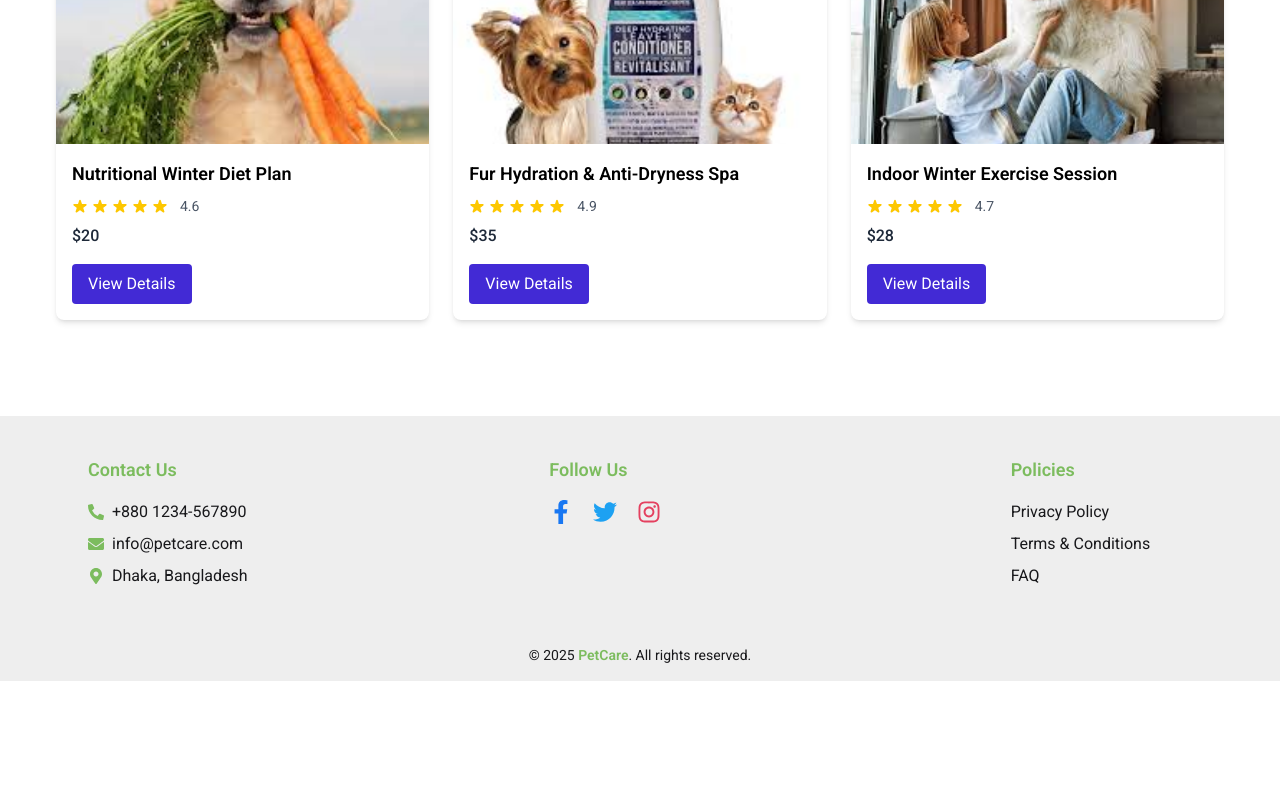
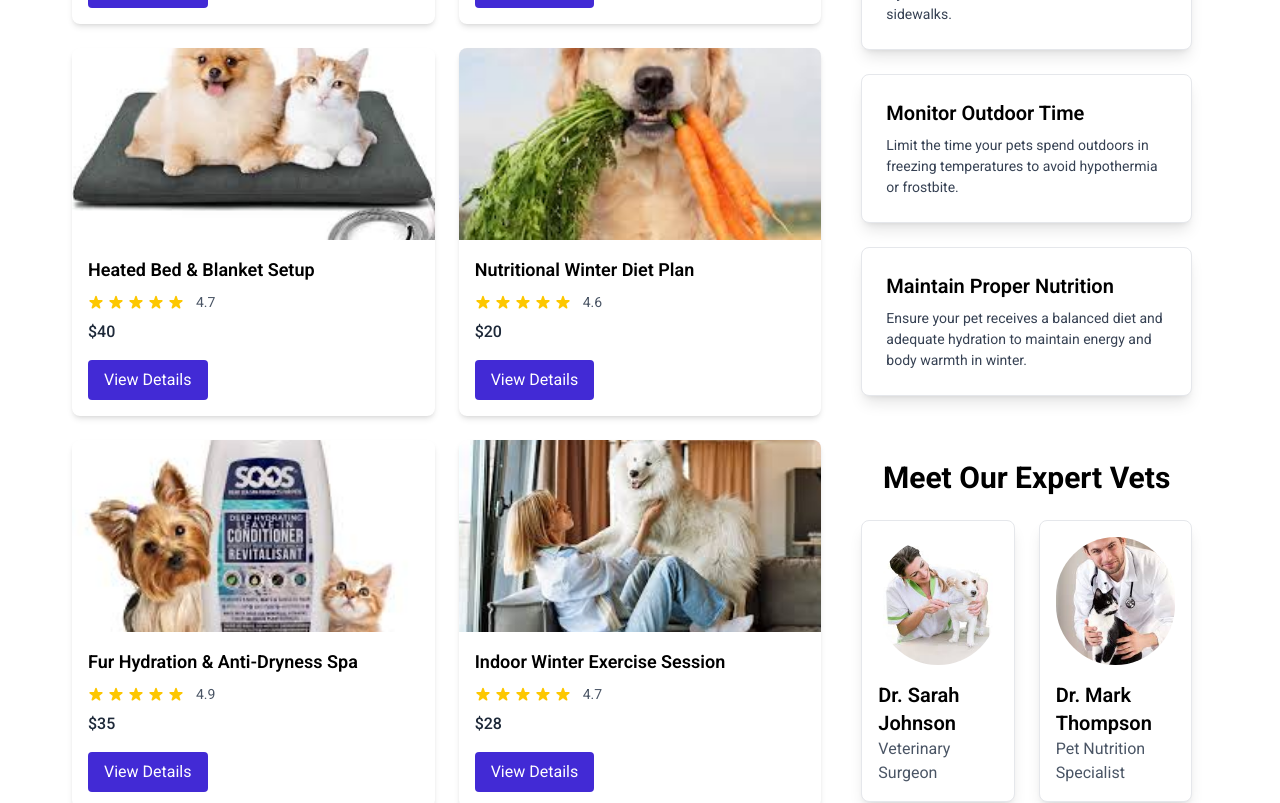
Before and after one commit to saifuldoict/Pet-Care, a React (Vite) app: page / in a window 1280 px wide. Shown: the part 1060-1863 px from the top of the page. Before the commit the page ends 1741 px from the top, so only its background shows below. Built offline with nearby package versions, Linux system fonts and the light colour scheme; no server answers.

Commit message:
Winter Care Tips for Pets added

```diff
--- /dev/null
+++ b/src/components/ExpertVets.jsx
@@ -0,0 +1,45 @@
+import React from "react";
+import doc1 from '../assets/doc2.jpeg'
+import doctor1 from '../assets/doctor1.jpeg'
+const ExpertVets = () => {
+  const vets = [
+    {
+      id: 1,
+      name: "Dr. Sarah Johnson",
+      designation: "Veterinary Surgeon",
+      image:doc1,
+
+    },
+    {
+      id: 2,
+      name: "Dr. Mark Thompson",
+      designation: "Pet Nutrition Specialist",
+      image:doctor1
+
+    },
+  ];
+
+  return (
+    <div className="max-w-4xl mx-auto px-4 py-2">
+      <h2 className="text-3xl font-bold text-center mb-6">Meet Our Expert Vets</h2>
+      <div className="grid grid-cols-1 sm:grid-cols-2 gap-6">
+        {vets.map((vet) => (
+          <div
+            key={vet.id}
+            className="card bg-base-100 shadow-lg border border-gray-200 hover:shadow-xl transition-all duration-300 flex flex-col items-center p-4"
+          >
+            <img
+              src={vet.image}
+              alt={vet.name}
+              className="w-32 h-32 rounded-full object-cover mb-4"
+            />
+            <h3 className="text-xl font-semibold">{vet.name}</h3>
+            <p className="text-gray-600">{vet.designation}</p>
+          </div>
+        ))}
+      </div>
+    </div>
+  );
+};
+
+export default ExpertVets;
--- a/src/components/WinterCareServices.jsx
+++ b/src/components/WinterCareServices.jsx
@@ -2,7 +2,7 @@ import React from 'react'
 
 const WinterCareServices = ({service}) => {
      const {image,serviceName,rating,price} = service;
-    console.log(service)
+
   return (
     <div className="max-w-sm bg-white rounded-lg shadow-md overflow-hidden hover:shadow-lg transition-shadow duration-300">
       <img src={image} alt={serviceName} className="w-full h-48 object-cover" />
--- /dev/null
+++ b/src/components/WinterCareTips.jsx
@@ -0,0 +1,52 @@
+import React from "react";
+
+const WinterCareTips = () => {
+  const tips = [
+    {
+      id: 1,
+      title: "Keep Your Pet Warm Indoors",
+      description:
+        "Provide cozy bedding, blankets, or a heated pet mat to keep your furry friend warm during chilly winter nights.",
+    },
+    {
+      id: 2,
+      title: "Protect Paws from Ice and Salt",
+      description:
+        "Use pet-safe booties or paw wax to prevent injuries from ice, snow, and salt on sidewalks.",
+    },
+    {
+      id: 3,
+      title: "Monitor Outdoor Time",
+      description:
+        "Limit the time your pets spend outdoors in freezing temperatures to avoid hypothermia or frostbite.",
+    },
+    {
+      id: 4,
+      title: "Maintain Proper Nutrition",
+      description:
+        "Ensure your pet receives a balanced diet and adequate hydration to maintain energy and body warmth in winter.",
+    },
+
+  ];
+
+  return (
+    <div className="max-w-6xl mx-auto px-4 py-8">
+      <h2 className="text-3xl font-bold text-center mb-6">Winter Care Tips for Pets</h2>
+      <div className="grid grid-cols-1 sm:grid-cols-1 lg:grid-cols-1 gap-6">
+        {tips.map((tip) => (
+          <div
+            key={tip.id}
+            className="card bg-base-100 shadow-lg border border-gray-200 hover:shadow-xl transition-all duration-300"
+          >
+            <div className="card-body">
+              <h3 className="card-title text-xl font-semibold">{tip.title}</h3>
+              <p className="text-gray-700">{tip.description}</p>
+            </div>
+          </div>
+        ))}
+      </div>
+    </div>
+  );
+};
+
+export default WinterCareTips;
--- a/src/pages/HomePage.jsx
+++ b/src/pages/HomePage.jsx
@@ -1,23 +1,38 @@
-import React from 'react'
- import HeroSlider from '../components/HeroSlider'
-import WinterCareServices from '../components/WinterCareServices'
+import React from "react";
+import HeroSlider from "../components/HeroSlider";
+import WinterCareServices from "../components/WinterCareServices";
+import WinterCareTips from "../components/WinterCareTips";
+import ExpertVets from "../components/ExpertVets";
 import { useLoaderData } from "react-router";
+
 const HomePage = () => {
-  const services = useLoaderData(); // ✅ useLoaderData returns your fetched data
+  const services = useLoaderData(); // winter services
 
   return (
-    <div>
-     <HeroSlider/>
+    <div className="max-w-[1200px] mx-auto px-4 mt-6">
+      <HeroSlider />
 
-      <div className="grid grid-cols-1 md:grid-cols-2 lg:grid-cols-3 gap-6 my-6">
-      {services.map((service) => (
-        <WinterCareServices key={service.serviceId} service={service} className=" ">
+      <div className="grid grid-cols-1 lg:grid-cols-9 gap-6 mt-10">
+        {/* Left side: Popular Winter Care Services */}
+        <div className="lg:col-span-6">
+          <h1 className="text-2xl font-bold text-black/70 mb-6">
+            Popular Winter Care Services
+          </h1>
+          <div className="grid grid-cols-1 md:grid-cols-2 lg:grid-cols-2 gap-6">
+            {services.map((service) => (
+              <WinterCareServices key={service.serviceId} service={service} />
+            ))}
+          </div>
+        </div>
 
-        </WinterCareServices>
-      ))}
+        {/* Right side: Tips + Expert Vets */}
+        <div className="lg:col-span-3 flex flex-col gap-6">
+          <WinterCareTips />
+          <ExpertVets />
+        </div>
+      </div>
     </div>
-    </div>
-  )
-}
+  );
+};
 
-export default HomePage
+export default HomePage;
```
Also changed, not shown: src/assets/doc2.jpeg (added), src/assets/doctor1.jpeg (added).
